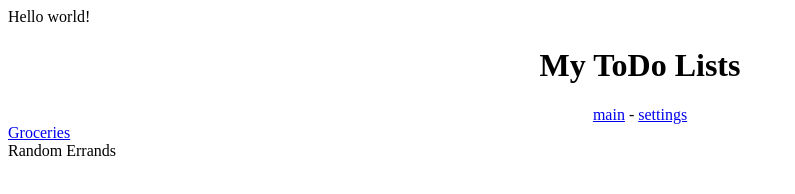
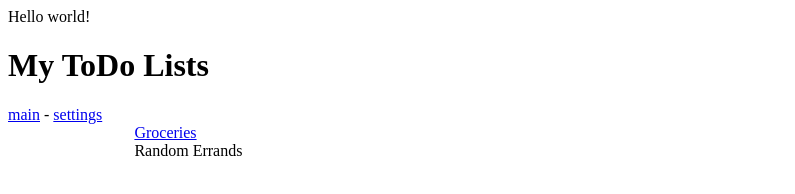
Before and after one commit to amy-designs/pui, a plain HTML site: page index.html in a window 1280 px wide. Shown: the whole page, without its empty margins (0-795 px from the left). Drawn offline with Linux system fonts and the light colour scheme.

Commit message:
Centered div element

```diff
--- a/style.css
+++ b/style.css
@@ -1,3 +1,4 @@
-header {
-text-align: center;
+#todo-lists {
+    margin: 0 auto;
+    width: 80%;
 }
```
